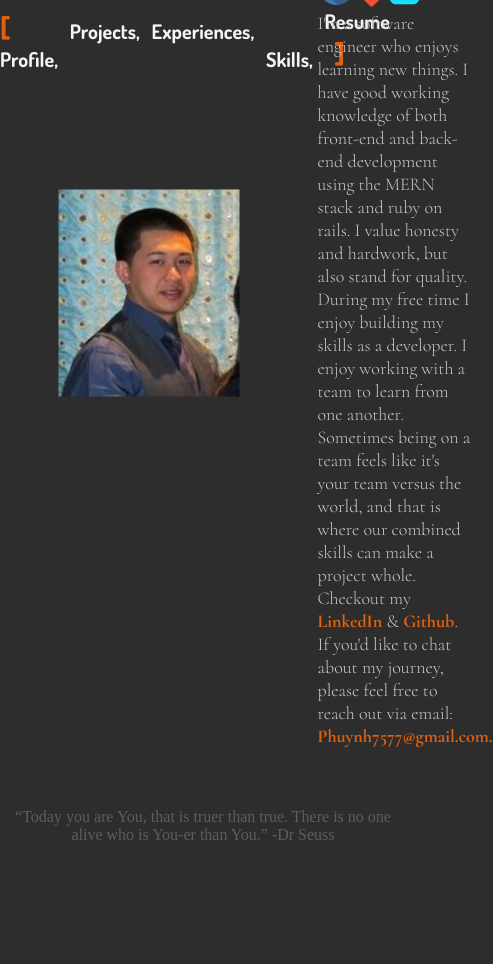
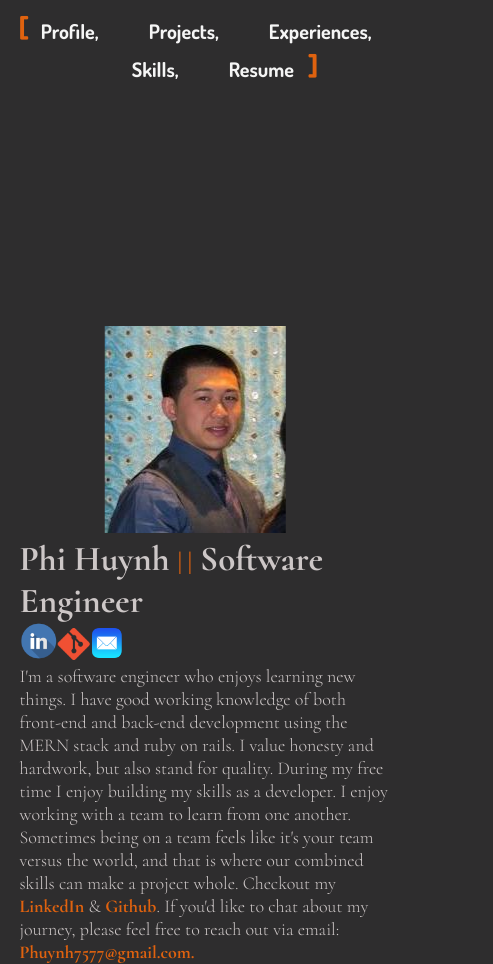
Before and after one commit to phuynh7577/portfolio-2, a React (Create React App) app: page / in a window 390 px wide. Shown: the whole page, 493 px wide, since content can reach past the window. Before the commit the page ends 844 px from the top, so only its background shows below. Built offline with nearby package versions, Linux system fonts and the light colour scheme.

Commit message:
updated responsiveness

```diff
--- a/src/components/Projects.js
+++ b/src/components/Projects.js
@@ -36,7 +36,7 @@ class Projects extends Component {
                 <a href="https://asis-me.herokuapp.com/" target="_blank" rel="noopener noreferrer"><img src="./asisme.png" alt="my landing page" className="project-img"/></a>
             </div>
             <div className="project-p">
-                <p>A web application which allows the user to add and view dog recipes. <span className="project-h3">(Warning: loading may be slow due to Heroku free hosting)</span></p>
+                <p>A web application which allows the user to add and view dog recipes. Allows user to create, read, and update. <span className="project-h3">Link to my back-end: https://recipesfortotoapi.herokuapp.com/recipes/. (Warning: loading may be slow due to Heroku free hosting)</span></p>
                 <h3 className="project-h3">React |&nbsp; | Ruby on Rails </h3>
                 <a href="https://recipesfortoto.herokuapp.com/" target="_blank" rel="noopener noreferrer"><img src="./recipe.png" alt="my landing page" className="project-img"/></a>
             </div>
--- a/src/index.css
+++ b/src/index.css
@@ -16,7 +16,7 @@ body {
     align-items: center;
     /* CENTER VERTICALLY AND HORIZONTALLY */
     position: absolute;
-    top: 35%;
+    top: 350px;
     left: 50%;
     transform: translate(-50%, -50%);
     width: 90vw;
@@ -95,7 +95,7 @@ footer {
 }
 
 .nav-link {
-    margin-left: 3vw;
+    margin-left: 50px;
 }
 
 /* Projects */
@@ -110,9 +110,27 @@ footer {
 
 /* Project-one */
 
-/* .slick-slider .slick-initialized {
-    width: 600px !important;
-} */
+.slick-prev {
+    left: -35px!important;
+}
+
+.slick-prev:before, .slick-next:before {
+    font-size: 30px!important;
+}
+
+.slick-prev, .slick-next {
+    top: 58%!important;
+}
+
+.slick-dots li.slick-active button:before {
+    color: white!important;
+}
+
+.slick-dots li button:before {
+    color: rgb(223, 98, 15)!important;
+    opacity: 1!important;
+    font-size: 10px!important;
+}
 
 .project-img  {
     margin: 0;
@@ -230,3 +248,83 @@ footer {
 .skills h1 {
     margin-top: 10vh;
 }
+
+
+
+
+@media only screen and (max-width: 415px) {
+    .navbar {
+        flex-wrap: wrap;
+    }
+
+    .bio {
+        flex-direction: column;
+        margin-top: 35vh;
+        margin-bottom: 10vh;
+        width: 95%;
+    }
+
+    .aside-right {
+        width: 95vw;
+        padding: 0;
+    }
+    .aside-left {
+        padding: 0;
+    }
+
+    footer {
+        display: none;
+    }
+    /* projects */
+
+    .projects {
+        width: 95%;
+        margin-top: 50px;
+    }
+
+    .project-img  {
+        margin: 0;
+        width: 100%;
+        height: 35vh;
+    }
+
+    .slick-prev:before, .slick-next:before {
+        display: none;
+    }
+
+    /* experiences */
+    .react-tabs {
+        width: 95%;
+        display: flex;
+        flex-direction: column;
+        justify-content: center;
+    }
+
+    .react-tabs__tab-panel--selected{
+        /* margin-left: 5vw; */
+        margin-left: 0;
+    }
+
+    .react-tabs__tab-panel--selected h4 {
+        margin: 10px 0;
+        color: rgb(223, 98, 15);
+    }
+
+    .react-tabs__tab-list {
+        flex-direction: row;
+    }
+
+    /* skills */
+    .skills-tag {
+        width: 90%;
+    }
+}
+
+@media only screen and (max-width: 800px) {
+    .aside-right {
+        padding-left: 5vw;
+    }
+    .react-tabs {
+        width: 85%;
+    }
+}
```
